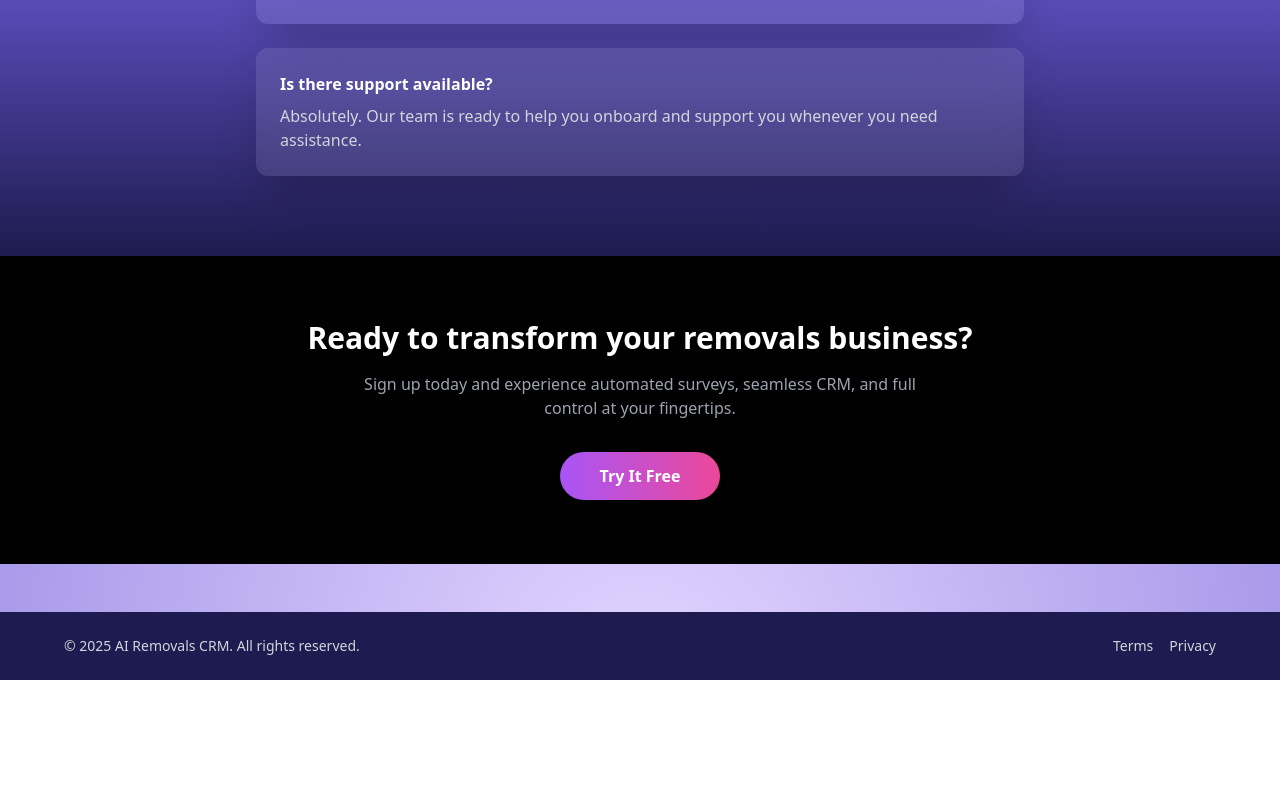
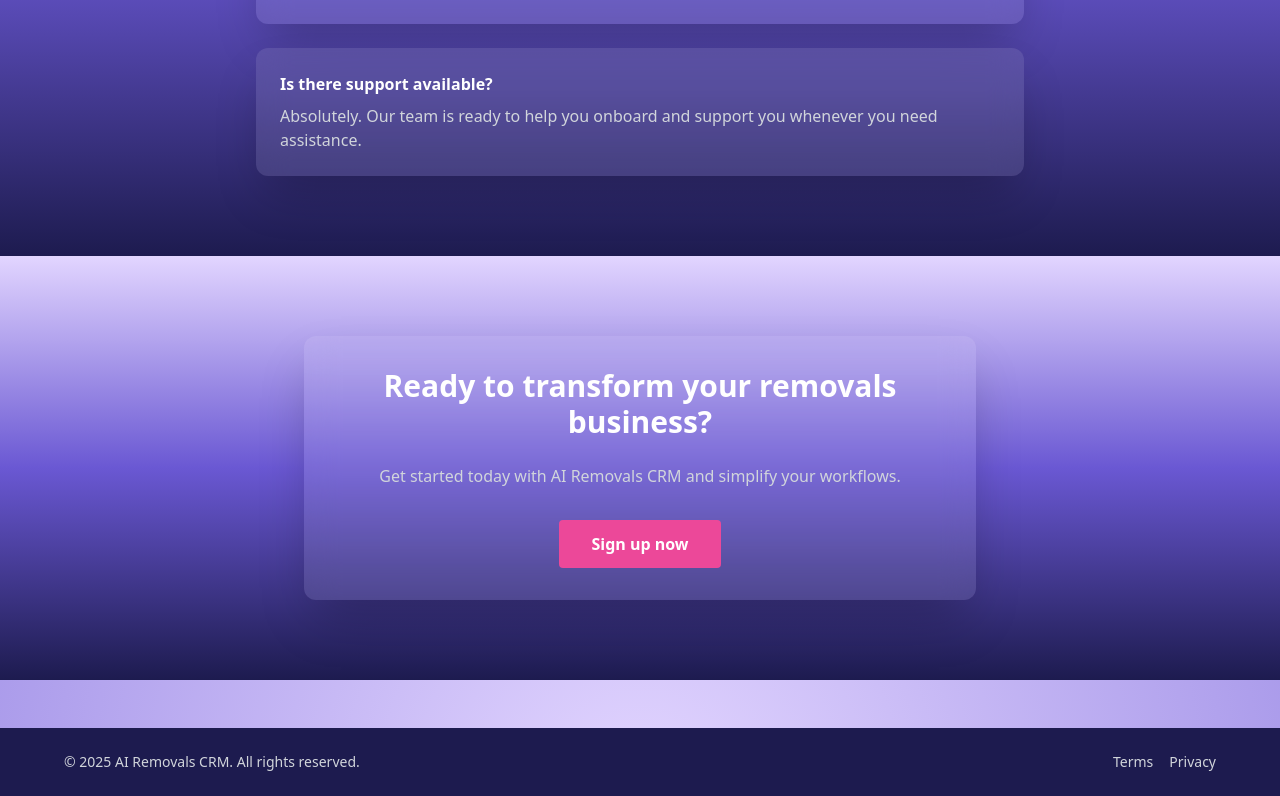
Before and after one commit to Gullmegler/mitt-prosjekt, a React (Create React App) app: page / in a window 1280 px wide. Shown: the part 2718-3514 px from the top of the page. Before the commit the page ends 3398 px from the top, so only its background shows below. Built offline with nearby package versions, Linux system fonts and the light colour scheme.

Commit message:
Update CallToAction.jsx

```diff
--- a/src/components/CallToAction.jsx
+++ b/src/components/CallToAction.jsx
@@ -1,15 +1,26 @@
+import React from "react";
+
 export default function CallToAction() {
   return (
-    <section className="bg-black text-white py-16 text-center">
-      <h2 className="text-3xl font-extrabold mb-4">Ready to transform your removals business?</h2>
-      <p className="max-w-xl mx-auto mb-8 text-gray-400">
-        Sign up today and experience automated surveys, seamless CRM, and full control at your fingertips.
-      </p>
-      <button
-        className="bg-gradient-to-r from-purple-500 to-pink-500 hover:from-purple-600 hover:to-pink-600 text-white font-bold py-3 px-10 rounded-full shadow-xl transition-all duration-300"
-      >
-        Try It Free
-      </button>
+    <section
+      id="contact"
+      className="py-20 px-4 flex justify-center"
+      style={{
+        background: "linear-gradient(180deg, #E2D5FF 0%, #6A58D3 50%, #1D1B4F 100%)",
+      }}
+    >
+      <div className="bg-white/10 backdrop-blur-lg p-8 rounded-xl max-w-2xl w-full text-center text-white shadow-2xl">
+        <h2 className="text-3xl font-bold mb-6">Ready to transform your removals business?</h2>
+        <p className="text-gray-300 mb-8">
+          Get started today with AI Removals CRM and simplify your workflows.
+        </p>
+        <a
+          href="/signup"
+          className="inline-block bg-pink-500 hover:bg-pink-600 text-white font-semibold px-8 py-3 rounded transition"
+        >
+          Sign up now
+        </a>
+      </div>
     </section>
   );
 }
```
